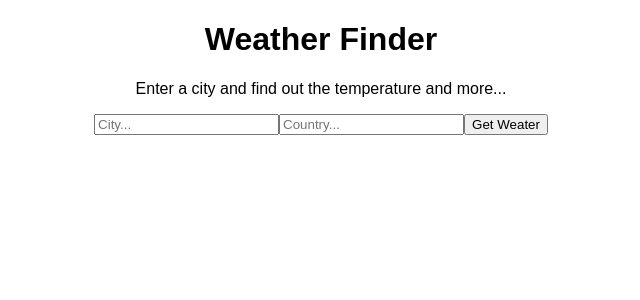
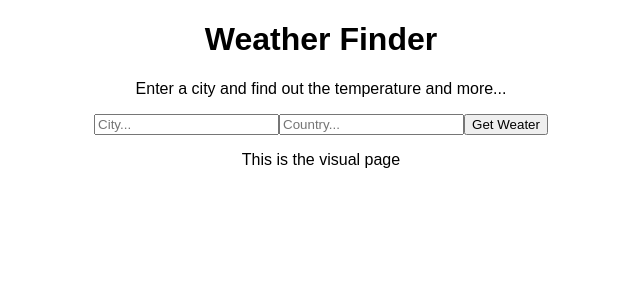
Before and after one commit to StephenLi305/WeatherApp, a React (Create React App) app: page / in a window 1280 px wide. Shown: the top 300 px of the page, without its empty margins (319-959 px from the left). Built offline with nearby package versions, Linux system fonts and the light colour scheme.

Commit message:
added an image

```diff
--- a/src/App.js
+++ b/src/App.js
@@ -6,6 +6,7 @@ import './App.css';
 import Tiles from './components/tiles';
 import Form from './components/form';
 import Weather from './components/weather';
+import Visual from './components/visual';
 
 
 const APIKey = '422c35cb0b7aacd075e81aafe28f1520'
@@ -81,6 +82,7 @@ class App extends React.Component {
           description = {this.state.description}
           error = {this.state.error}
         />
+        <Visual />
       </div>
     );
   }
--- /dev/null
+++ b/src/components/visual.jsx
@@ -0,0 +1,15 @@
+import React from 'react';
+
+import clearSkies from '../images/clearskies.jpg'
+
+console.log(clearSkies)
+const Visual = props => {
+    return(
+        <div>
+            <p>This is the visual page</p>
+            {false ? <img src={clearSkies} alt="Clear Skies" /> : null}
+        </div>
+    )
+}
+
+export default Visual;
```
Also changed, not shown: src/images/bg.jpg (renamed from src/bg.jpg), src/images/clearskies.jpg (added).
